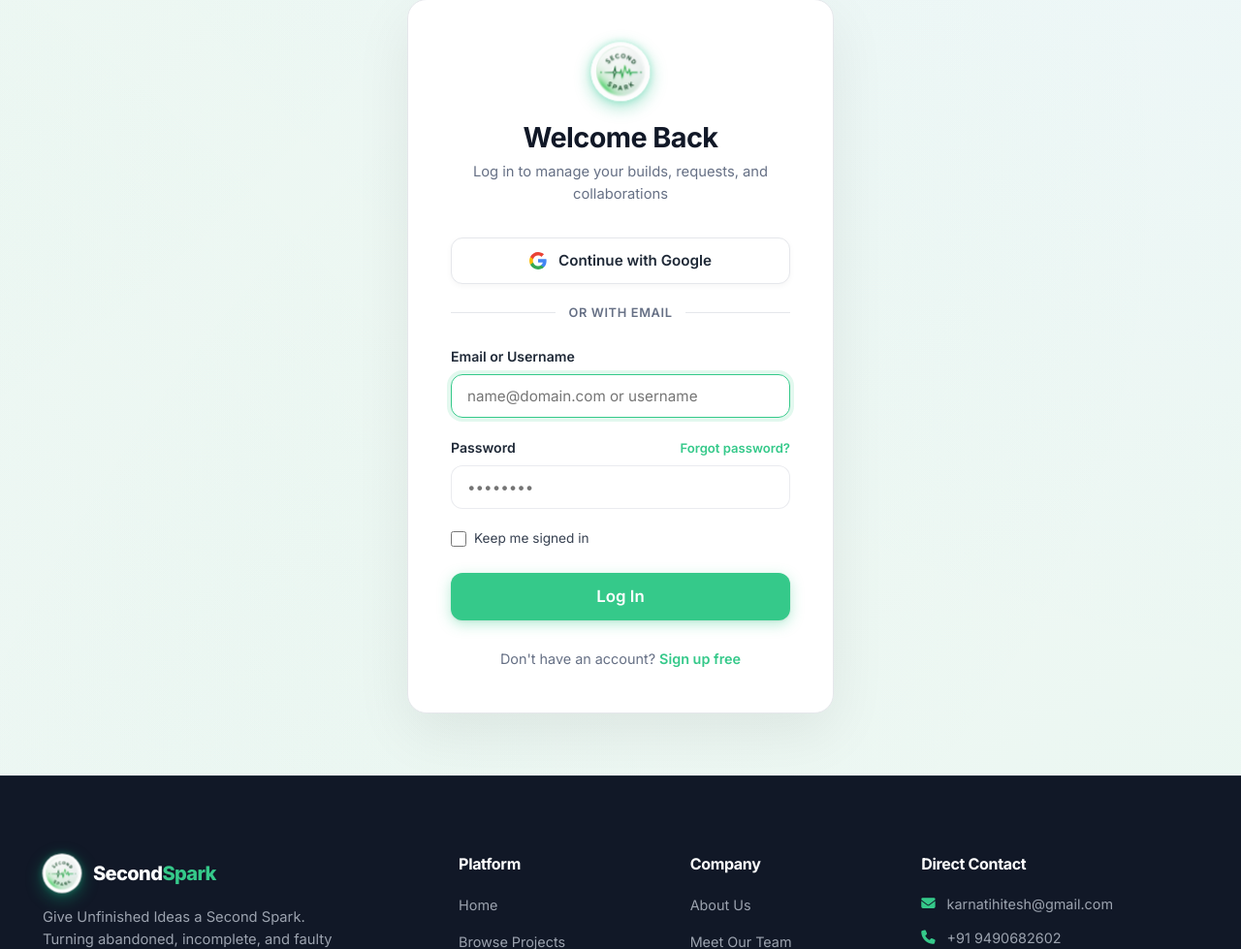
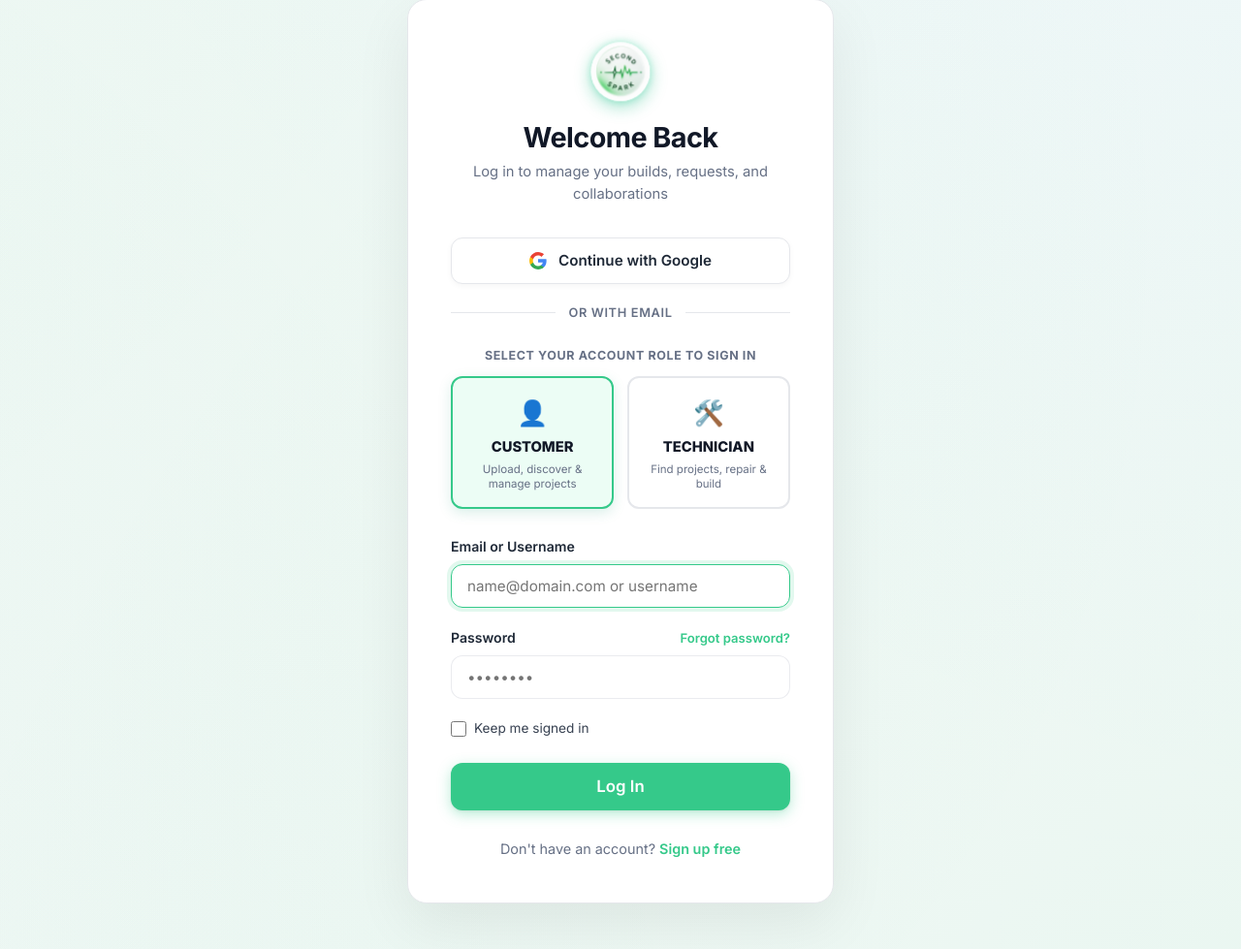
Before and after one commit to Karnatihitesh/SecondSpark, a Flask app: page /auth/login in a window 1280 px wide. Shown: the part 131-1110 px from the top of the page at 97% size. Run offline with Flask 3, Linux system fonts and the light colour scheme; data comes from the database, SQL or seed files in the repository.

Commit message:
Upgrade: Add Customer and Technician two-role system (app/templates/login.html)

```diff
--- a/app/templates/login.html
+++ b/app/templates/login.html
@@ -109,6 +109,33 @@
 
     <!-- Standard Email / Username & Password Form -->
     <form action="{{ url_for('auth.login', next=request.args.get('next', '')) }}" method="POST" id="login-form" novalidate>
+      <input type="hidden" id="login-role-input" name="role" value="{{ selected_role or 'customer' }}" />
+
+      <!-- Interactive Role Selection Cards -->
+      <div style="margin-bottom: 1.75rem;">
+        <div style="font-size: 0.78rem; font-weight: 700; color: var(--text-muted, #6B7280); text-transform: uppercase; letter-spacing: 0.05em; text-align: center; margin-bottom: 0.65rem;">
+          SELECT YOUR ACCOUNT ROLE TO SIGN IN
+        </div>
+        <div style="display: grid; grid-template-columns: 1fr 1fr; gap: 0.85rem;">
+
+          <!-- Customer Card -->
+          <div id="role-card-customer" onclick="selectRole('customer')"
+               style="border: 2px solid {% if selected_role == 'customer' %}var(--primary, #059669){% else %}var(--border-subtle, #E5E7EB){% endif %}; background: {% if selected_role == 'customer' %}#ECFDF5{% else %}#FFFFFF{% endif %}; border-radius: 12px; padding: 1rem 0.6rem; text-align: center; cursor: pointer; transition: all 0.2s ease; box-shadow: {% if selected_role == 'customer' %}0 4px 14px rgba(5, 150, 105, 0.15){% else %}none{% endif %};">
+            <div style="font-size: 1.6rem; margin-bottom: 0.25rem;">👤</div>
+            <div style="font-weight: 800; font-size: 0.92rem; color: var(--dark-900, #111827); margin-bottom: 0.2rem;">CUSTOMER</div>
+            <div style="font-size: 0.72rem; color: var(--text-muted, #6B7280); line-height: 1.3;">Upload, discover & manage projects</div>
+          </div>
+
+          <!-- Technician Card -->
+          <div id="role-card-technician" onclick="selectRole('technician')"
+               style="border: 2px solid {% if selected_role == 'technician' %}#2563EB{% else %}var(--border-subtle, #E5E7EB){% endif %}; background: {% if selected_role == 'technician' %}#EFF6FF{% else %}#FFFFFF{% endif %}; border-radius: 12px; padding: 1rem 0.6rem; text-align: center; cursor: pointer; transition: all 0.2s ease; box-shadow: {% if selected_role == 'technician' %}0 4px 14px rgba(37, 99, 235, 0.15){% else %}none{% endif %};">
+            <div style="font-size: 1.6rem; margin-bottom: 0.25rem;">🛠️</div>
+            <div style="font-weight: 800; font-size: 0.92rem; color: var(--dark-900, #111827); margin-bottom: 0.2rem;">TECHNICIAN</div>
+            <div style="font-size: 0.72rem; color: var(--text-muted, #6B7280); line-height: 1.3;">Find projects, repair & build</div>
+          </div>
+
+        </div>
+      </div>
 
       <div class="form-group">
         <label class="form-label" for="login_input">Email or Username</label>
@@ -118,7 +145,7 @@
           name="login_input"
           class="form-control"
           placeholder="name@domain.com or username"
-          value="{{ request.form.get('login_input', '') }}"
+          value="{{ login_input or request.form.get('login_input', '') }}"
           required
           autocomplete="username"
           autofocus
@@ -195,6 +222,32 @@
 
 {% block extra_js %}
 <script>
+  function selectRole(role) {
+    var roleInput = document.getElementById('login-role-input');
+    var custCard = document.getElementById('role-card-customer');
+    var techCard = document.getElementById('role-card-technician');
+    if (!roleInput || !custCard || !techCard) return;
+
+    roleInput.value = role;
+    if (role === 'customer') {
+      custCard.style.borderColor = 'var(--primary, #059669)';
+      custCard.style.background = '#ECFDF5';
+      custCard.style.boxShadow = '0 4px 14px rgba(5, 150, 105, 0.15)';
+
+      techCard.style.borderColor = 'var(--border-subtle, #E5E7EB)';
+      techCard.style.background = '#FFFFFF';
+      techCard.style.boxShadow = 'none';
+    } else {
+      techCard.style.borderColor = '#2563EB';
+      techCard.style.background = '#EFF6FF';
+      techCard.style.boxShadow = '0 4px 14px rgba(37, 99, 235, 0.15)';
+
+      custCard.style.borderColor = 'var(--border-subtle, #E5E7EB)';
+      custCard.style.background = '#FFFFFF';
+      custCard.style.boxShadow = 'none';
+    }
+  }
+
   document.addEventListener('DOMContentLoaded', function() {
     var form = document.getElementById('login-form');
     var loginInput = document.getElementById('login_input');
```
